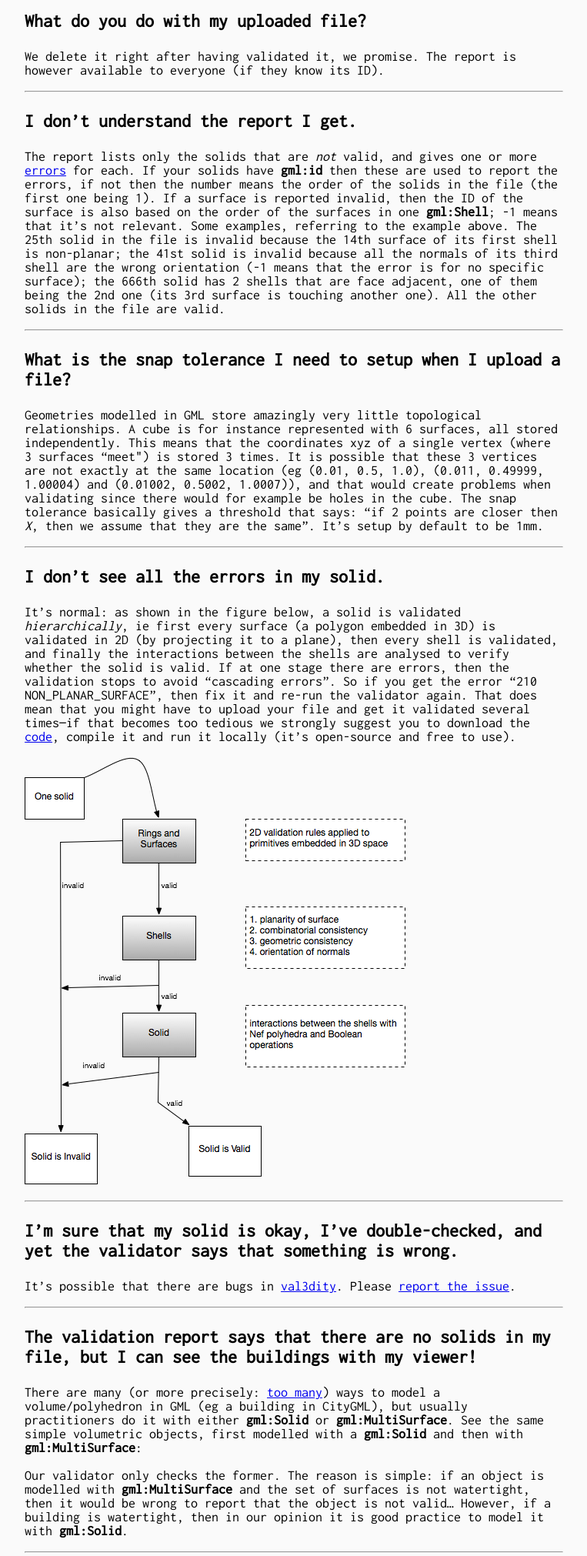
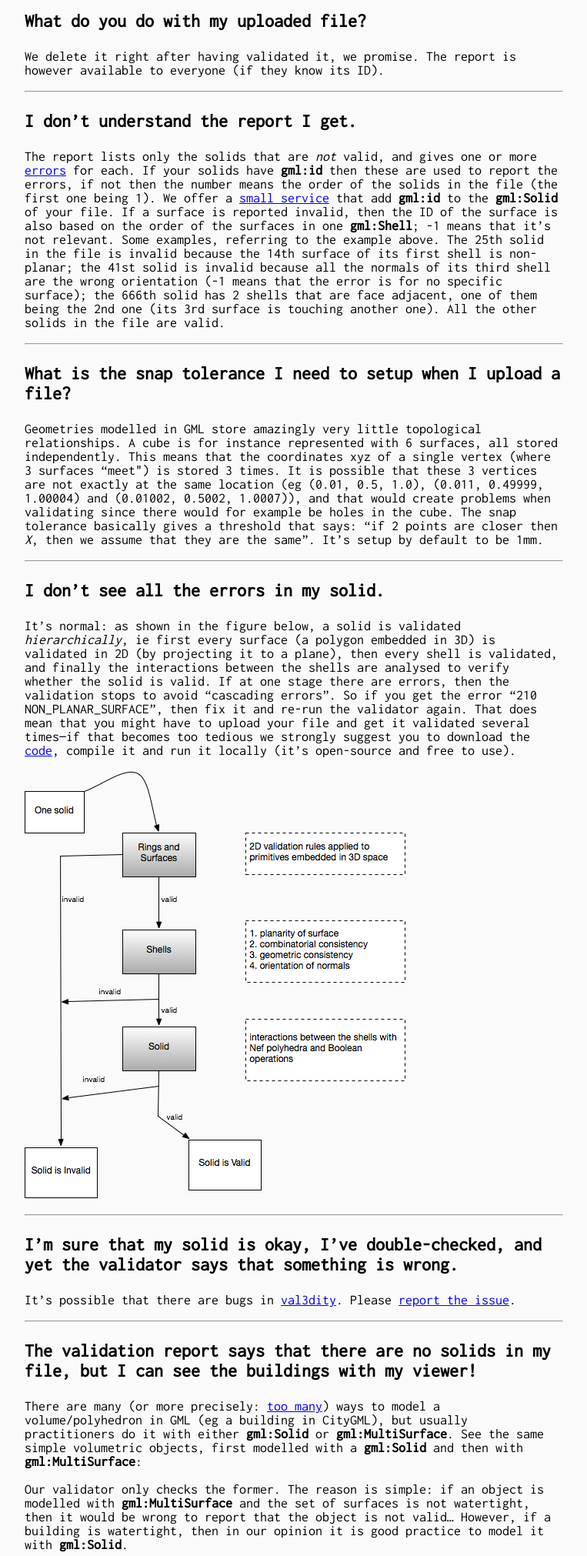
Before and after one commit to tudelft3d/geovalidation.server, a Flask app: page /val3dity/faq in a window 1280 px wide. Shown: the part 361-2383 px from the top of the page at 77% size, without its empty margins (258-1021 px from the left). Run offline with Flask 2, Linux system fonts and the light colour scheme.

Commit message:
addgmlids link added

```diff
--- a/templates/val3dity/faq.html
+++ b/templates/val3dity/faq.html
@@ -27,7 +27,7 @@
 
 <script src="https://gist.github.com/hugoledoux/11082609.js"></script>
 
-<p>The report lists only the solids that are <em>not</em> valid, and gives one or more <a href="/val3dity/errors">errors</a> for each. If your solids have <strong>gml:id</strong> then these are used to report the errors, if not then the number means the order of the solids in the file (the first one being 1). If a surface is reported invalid, then the ID of the surface is also based on the order of the surfaces in one <strong>gml:Shell</strong>; -1 means that it&#8217;s not relevant. Some examples, referring to the example above. The 25th solid in the file is invalid because the 14th surface of its first shell is non-planar; the 41st solid is invalid because all the normals of its third shell are the wrong orientation (-1 means that the error is for no specific surface); the 666th solid has 2 shells that are face adjacent, one of them being the 2nd one (its 3rd surface is touching another one). All the other solids in the file are valid.</p>
+<p>The report lists only the solids that are <em>not</em> valid, and gives one or more <a href="/val3dity/errors">errors</a> for each. If your solids have <strong>gml:id</strong> then these are used to report the errors, if not then the number means the order of the solids in the file (the first one being 1). We offer a <a href="/val3dity/addgmlids">small service</a> that add <strong>gml:id</strong> to the <strong>gml:Solid</strong> of your file. If a surface is reported invalid, then the ID of the surface is also based on the order of the surfaces in one <strong>gml:Shell</strong>; -1 means that it&#8217;s not relevant. Some examples, referring to the example above. The 25th solid in the file is invalid because the 14th surface of its first shell is non-planar; the 41st solid is invalid because all the normals of its third shell are the wrong orientation (-1 means that the error is for no specific surface); the 666th solid has 2 shells that are face adjacent, one of them being the 2nd one (its 3rd surface is touching another one). All the other solids in the file are valid.</p>
 
 <hr />
 
```
Also changed, not shown: md/faq.md (+1 -1 lines).
